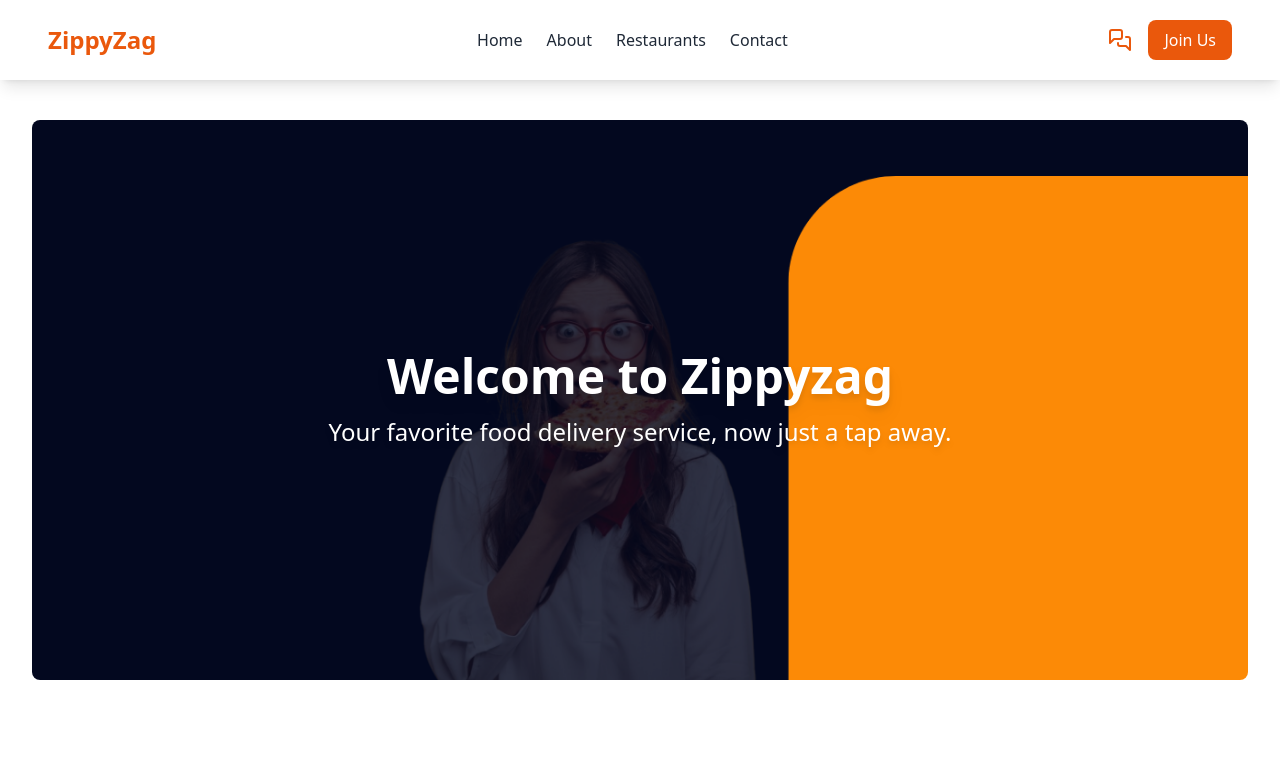
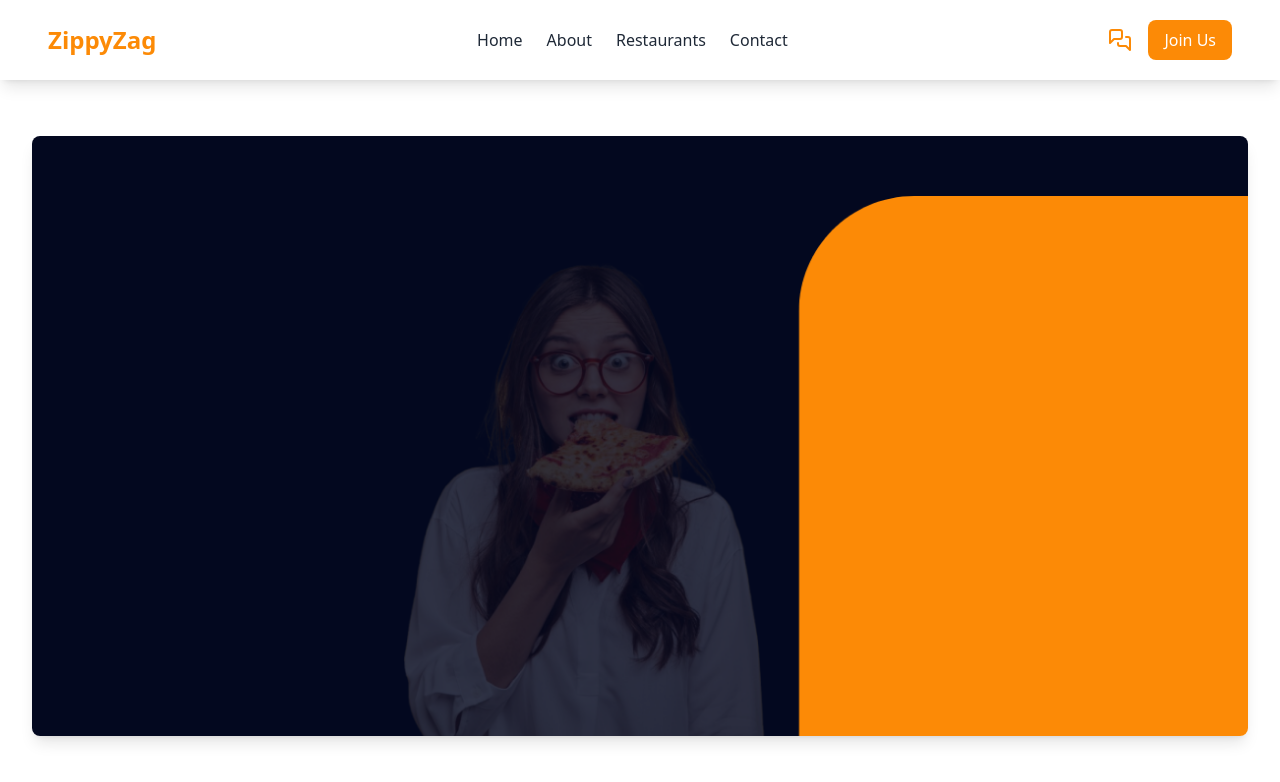
Before and after one commit to javidShabin/zippy-zag-main-project-frontend, a React (Vite) app: page / in a window 1280 px wide. Shown: the top 782 px of the page. Built offline with nearby package versions, Linux system fonts and the light colour scheme.

Commit message:
change color code of the header and change body style little bit

```diff
--- a/src/components/Header.jsx
+++ b/src/components/Header.jsx
@@ -11,20 +11,20 @@ const Header = () => {
   };
 
   return (
-    <header className="w-full py-5 shadow-lg bg-white">
+    <header className="w-full py-5 shadow-lg bg-white sticky top-0 left-0">
       <div className="container w-[95%] mx-auto px-4 flex justify-between items-center">
         {/* Logo */}
         <div className="logo">
-          <h1 className="text-2xl font-bold text-orange-600">ZippyZag</h1>
+          <h1 className="text-2xl font-bold text-[#FC8A06]">ZippyZag</h1>
         </div>
 
         {/* Desktop Navigation */}
         <nav className="hidden md:flex">
           <ul className="flex items-center gap-6 text-gray-800">
-            <li className="hover:text-orange-600 cursor-pointer">Home</li>
-            <li className="hover:text-orange-600 cursor-pointer">About</li>
-            <li className="hover:text-orange-600 cursor-pointer">Restaurants</li>
-            <li className="hover:text-orange-600 cursor-pointer">Contact</li>
+            <li className="hover:text-[#FC8A06] cursor-pointer">Home</li>
+            <li className="hover:text-[#FC8A06] cursor-pointer">About</li>
+            <li className="hover:text-[#FC8A06] cursor-pointer">Restaurants</li>
+            <li className="hover:text-[#FC8A06] cursor-pointer">Contact</li>
           </ul>
         </nav>
 
@@ -34,11 +34,11 @@ const Header = () => {
             onClick={handleChatClick} // Handle click to toggle active state
             className={`w-6 h-6 cursor-pointer transition-all ${
               isChatActive
-                ? "text-orange-700" // Highlight when active
-                : "text-orange-600"
-            } hover:text-orange-700`} // Hover effect
+                ? "text-[#fc8a33]" // Highlight when active
+                : "text-[#FC8A06]"
+            } hover:text-[#FC8A06]`} // Hover effect
           />
-          <span className="px-4 py-2 bg-orange-600 text-white rounded-lg cursor-pointer hover:bg-orange-700">
+          <span className="px-4 py-2 bg-[#FC8A06] text-white rounded-lg cursor-pointer hover:bg-[#fc8a33]">
             Join Us
           </span>
         </div>
--- a/src/pages/Home.jsx
+++ b/src/pages/Home.jsx
@@ -3,14 +3,13 @@ import { heroImage } from '../assets'
 
 const Home = () => {
   return (
-    <main className='w-full h-[80vh] flex justify-center items-center'>
+    <main className='w-full h-[89vh] flex justify-center items-center'>
       <div
-        className="container rounded-lg w-[95%] h-[70vh] flex justify-center items-center relative"
+        className="container rounded-lg w-[95%] h-[75vh] shadow-lg "
         style={{ backgroundImage: `url(${heroImage})`, backgroundSize: 'cover', backgroundPosition: 'center' }}
       >
         <div className="text-center text-white px-4 py-2 sm:px-8 sm:py-4">
-          <h1 className="text-3xl sm:text-4xl md:text-5xl font-bold drop-shadow-lg">Welcome to Zippyzag</h1>
-          <p className="mt-4 text-xl sm:text-2xl font-medium drop-shadow-md">Your favorite food delivery service, now just a tap away.</p>
+
         </div>
       </div>
     </main>
```
